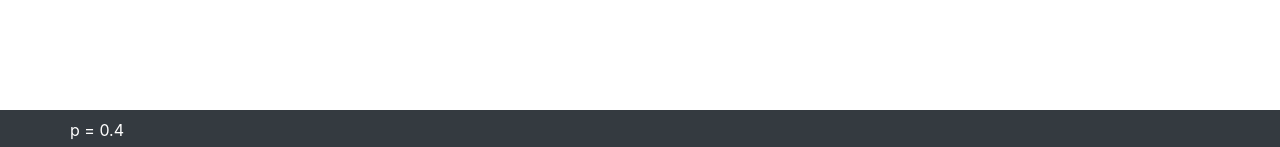
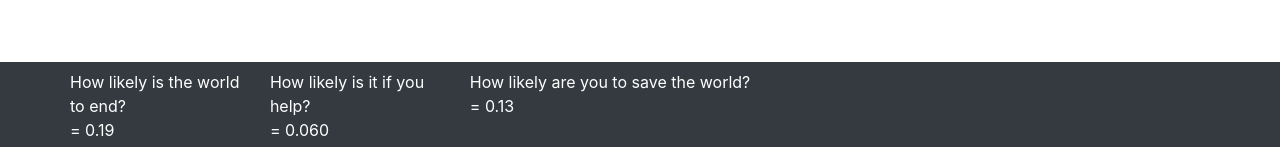
Before and after one commit to FabienRoger/xriskcalculator, a React (Create React App) app: page / in a window 1280 px wide. Shown: the part 650-797 px from the top of the page. Built offline with nearby package versions, Linux system fonts and the light colour scheme.

Commit message:
Add delta prob density

```diff
--- a/src/DensityHeatMap.tsx
+++ b/src/DensityHeatMap.tsx
@@ -4,6 +4,16 @@ import { yearsNames, nbYears } from "./constants";
 
 type DensityHeatMapProps = {
   data: number[][];
+};
+
+const valueToCol = (val: number, min: number, max: number) => {
+  const norm = Math.max(max, -min);
+  if (norm == 0) return "black";
+  if (val > 0) {
+    return `rgba(66, 86, 244, ${1 - (norm - val) / norm})`;
+  } else {
+    return `rgba(244, 86, 66, ${1 - (norm + val) / norm})`;
+  }
 };
 
 export const DensityHeatMap = (props: DensityHeatMapProps) => {
@@ -27,8 +37,7 @@ export const DensityHeatMap = (props: DensityHeatMapProps) => {
         data={data}
         squares
         cellStyle={(background, value, min, max, data, x, y) => ({
-          background: `rgba(66, 86, 244, ${1 -
-            (max - value) / (max > 0 ? max : 1)})`,
+          background: valueToCol(value, min, max),
           margin: "0",
         })}
         size
--- a/src/MainPage.tsx
+++ b/src/MainPage.tsx
@@ -5,8 +5,9 @@ import "./App.css";
 import { Parameters } from "./types";
 import { ParametersContext } from "./ParametersContext";
 import { DensityHeatMap } from "./DensityHeatMap";
+import ProbabilityResult from "./ProbabilityResult";
 
-const MainPage = () => {
+const MainPage = (): JSX.Element => {
   const { parameters, setParameters } = useContext(ParametersContext);
   const [agiProb, setAgiProb] = useState<string>(`${parameters.agiProb}`);
   const [aisProb, setAisProb] = useState<string>(`${parameters.aisProb}`);
@@ -33,7 +34,7 @@ const MainPage = () => {
   };
 
   const densityData = parameters.probabilityDensityT;
-  const shiftedDensityData = parameters.shiftedProbabilityDensityT;
+  const deltaDensityData = parameters.deltaProbabilityDensityT;
 
   return (
     <>
@@ -70,13 +71,32 @@ const MainPage = () => {
             <DensityHeatMap data={densityData} />
           </Col>
           <Col>
-            <DensityHeatMap data={shiftedDensityData} />
+            <DensityHeatMap data={deltaDensityData} />
           </Col>
         </Row>
       </Container>
       <Navbar bg="dark" variant="dark" className="bottom-navbar">
         <Container>
-          <Box sx={{ color: "white" }}>p = {parameters.save_prob}</Box>
+          <Row>
+            <Col xs={12} sm={3}>
+              <ProbabilityResult
+                text="How likely is the world to end?"
+                prob={parameters.doomProbWithoutYou}
+              />
+            </Col>
+            <Col xs={12} sm={3}>
+              <ProbabilityResult
+                text="How likely is it if you help?"
+                prob={parameters.doomProbWithYou}
+              />
+            </Col>
+            <Col xs={12} sm={6}>
+              <ProbabilityResult
+                text="How likely are you to save the world?"
+                prob={parameters.saveProb}
+              />
+            </Col>
+          </Row>
         </Container>
       </Navbar>
     </>
--- a/src/ParametersContext.tsx
+++ b/src/ParametersContext.tsx
@@ -5,16 +5,20 @@ import { updateParameters } from "./updateParameters";
 export const default_params: Parameters = {
   agiProb: 0.5,
   aisProb: 0.8,
-  agiProbModeYear: 19,
+  agiProbModeYear: 10,
   aisProbModeYear: 10,
-  save_prob: 0,
+  speedUpEveryYear: 5e-1,
+  saveProb: 0,
   probabilityDensityAGI: [],
   probabilityDensityAIS: [],
   probabilityDensity: [],
   probabilityDensityT: [],
   speedUpPerYear: [],
   shiftedProbabilityDensity: [],
-  shiftedProbabilityDensityT: [],
+  deltaProbabilityDensity: [],
+  deltaProbabilityDensityT: [],
+  doomProbWithoutYou: 0,
+  doomProbWithYou: 0,
 };
 
 interface ParametersContextProps {
--- /dev/null
+++ b/src/ProbabilityResult.tsx
@@ -0,0 +1,22 @@
+import React, { useContext, useState } from "react";
+import { Col, Container, Navbar, Row } from "react-bootstrap";
+import { TextField, Box } from "@mui/material";
+import "./App.css";
+import { Parameters } from "./types";
+import { ParametersContext } from "./ParametersContext";
+import { DensityHeatMap } from "./DensityHeatMap";
+
+const ProbabilityResult = (props: {
+  prob: number;
+  text: string;
+}): JSX.Element => {
+  const { prob, text } = props;
+  const displayedProb = prob.toPrecision(2);
+
+  return (
+    <Box sx={{ color: "white" }}>
+      {text} <br /> = {displayedProb}
+    </Box>
+  );
+};
+export default ProbabilityResult;
--- a/src/mathUtils.ts
+++ b/src/mathUtils.ts
@@ -66,3 +66,26 @@ export const triangleDistribution = (
 
   return result;
 };
+
+export const subtract = (
+  array1: number[][],
+  array2: number[][]
+): number[][] => {
+  const result = empty2DArray(array1.length, array1[0].length).map(
+    (subarray, i) =>
+      subarray.map((_, j) => {
+        return array1[i][j] - array2[i][j];
+      })
+  );
+  return result;
+};
+
+export const sum = (array: number[][]): number => {
+  let s = 0;
+  for (let i = 0; i < array.length; i++) {
+    for (let j = 0; j < array[i].length; j++) {
+      s += array[i][j];
+    }
+  }
+  return s;
+};
--- a/src/updateParameters.ts
+++ b/src/updateParameters.ts
@@ -3,14 +3,14 @@ import {
   crossProduct,
   empty2DArray,
   interpolate,
+  subtract,
+  sum,
   transpose,
   triangleDistribution,
 } from "./mathUtils";
 import { Parameters } from "./types";
 
 export const updateParameters = (p: Parameters): Parameters => {
-  p.save_prob = p.agiProb * p.aisProb;
-
   p.probabilityDensityAGI = triangleDistribution(
     p.agiProbModeYear,
     nbYears,
@@ -23,7 +23,7 @@ export const updateParameters = (p: Parameters): Parameters => {
   );
   p.speedUpPerYear = Array(nbYears)
     .fill(undefined)
-    .map((_, i) => 0.5);
+    .map((_, i) => p.speedUpEveryYear);
   console.log(p.speedUpPerYear);
 
   p.probabilityDensity = crossProduct(
@@ -36,13 +36,28 @@ export const updateParameters = (p: Parameters): Parameters => {
     p.probabilityDensity,
     p.speedUpPerYear
   );
-  p.shiftedProbabilityDensityT = transpose(
+  p.deltaProbabilityDensity = subtract(
     p.shiftedProbabilityDensity,
+    p.probabilityDensity
+  );
+  //   p.deltaProbabilityDensity = p.shiftedProbabilityDensity;
+  p.deltaProbabilityDensityT = transpose(
+    p.deltaProbabilityDensity,
     nbYears - 1
   );
+
+  p.doomProbWithoutYou = probDoom(p.probabilityDensity);
+  p.doomProbWithYou = probDoom(p.shiftedProbabilityDensity);
+
+  p.saveProb = p.doomProbWithoutYou - p.doomProbWithYou;
+
+  console.log(sum(p.probabilityDensity));
+  console.log(sum(p.shiftedProbabilityDensity));
+
   return p;
 };
 
+// IT IS WRONG, SHOULD BE ABOUT PROB F FUNCTION
 const shiftProbDensity = (
   array: number[][],
   speedupPerYear: number[]
@@ -59,3 +74,13 @@ const shiftProbDensity = (
 
   return result;
 };
+
+const probDoom = (probabilityDensity: number[][]): number => {
+  let result = 0;
+  for (let aisYear = 0; aisYear < nbYears; aisYear++) {
+    for (let agiYear = 0; agiYear < aisYear; agiYear++) {
+      result += probabilityDensity[agiYear][aisYear];
+    }
+  }
+  return result;
+};
```
Also changed, not shown: src/types.ts (+12 -3 lines).
